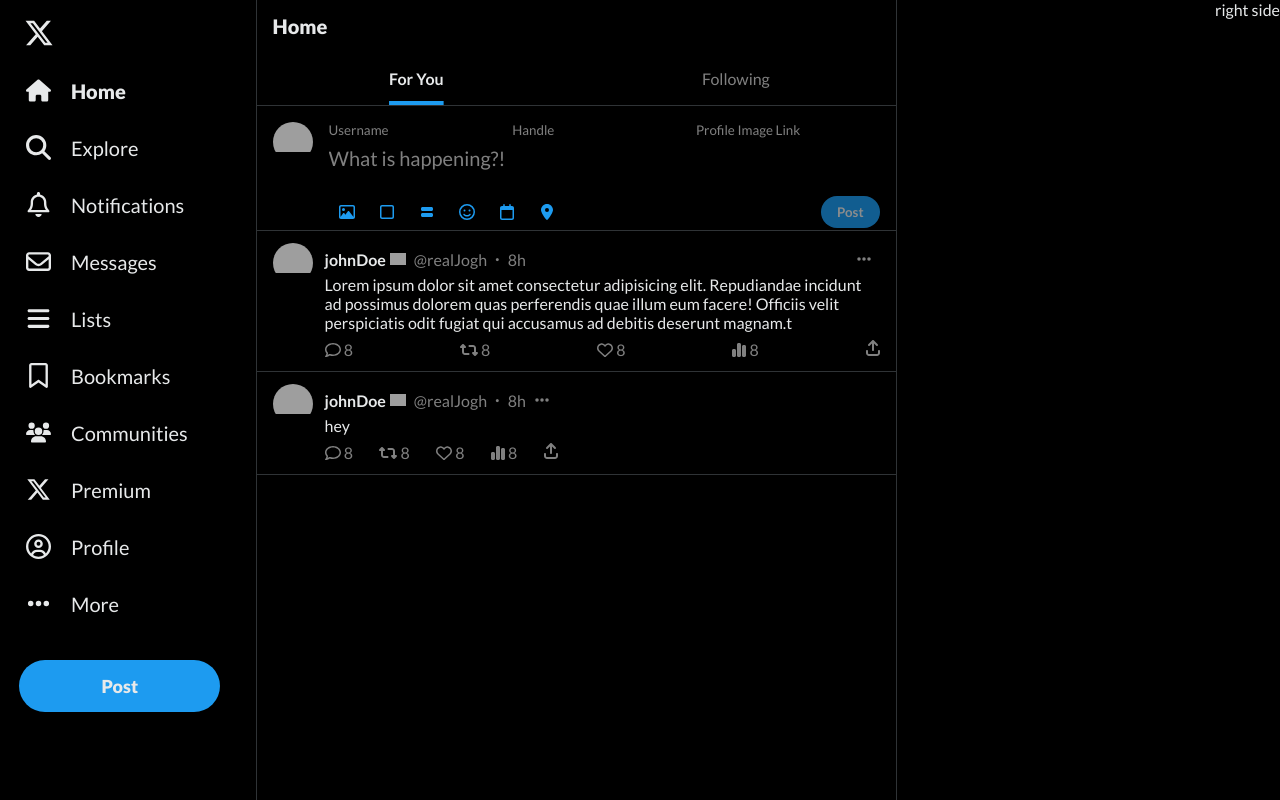
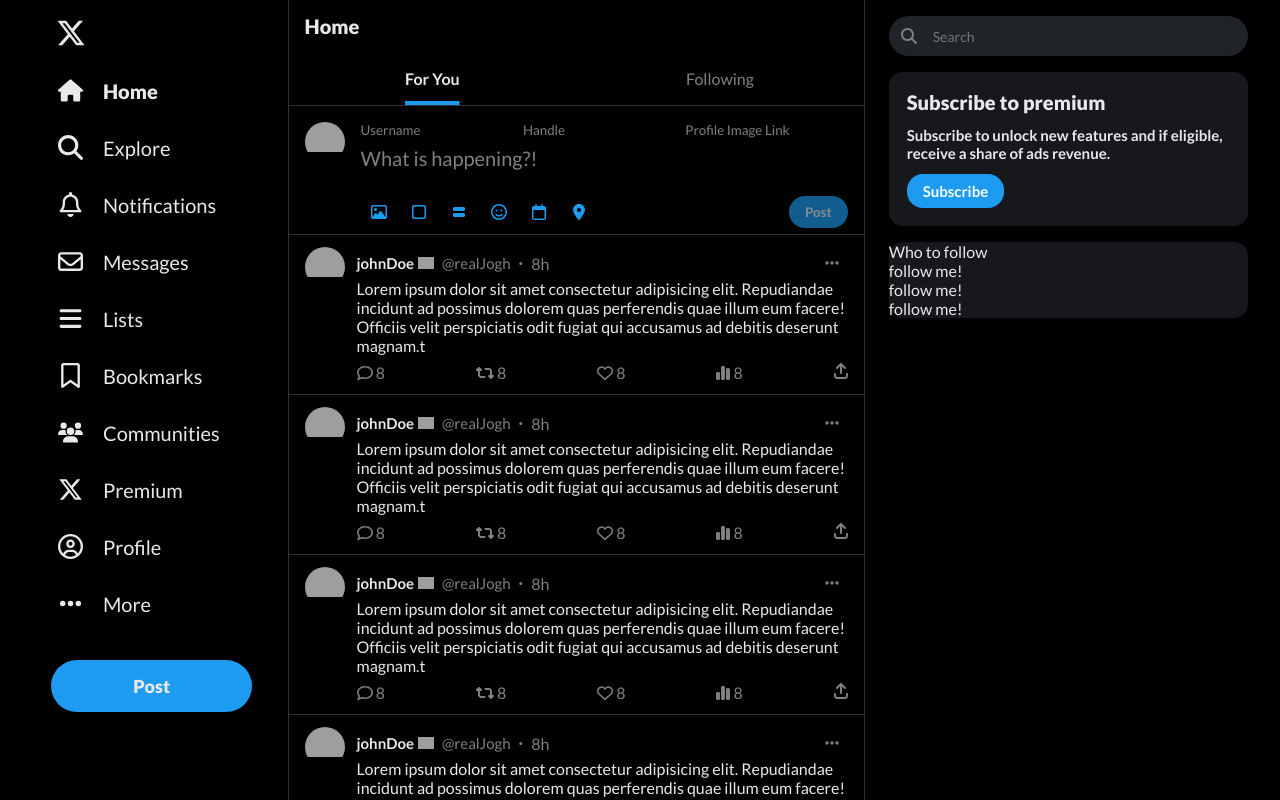
Before and after one commit to PatrikasDapsys/TwitterTS, a Vue app: page / in a window 1280 px wide. Built offline with nearby package versions, Linux system fonts and the light colour scheme; grey boxes are pictures that could not be loaded.

Commit message:
working on widgets

```diff
--- a/src/App.vue
+++ b/src/App.vue
@@ -1,13 +1,14 @@
 <script setup lang="ts">
 import Feed from "./components/Feed.vue";
 import Sidebar from "./components/Sidebar.vue";
+import Widgets from "./components/Widgets.vue";
 </script>
 
 <template>
   <div class="container">
     <div class="sidebar"><Sidebar /></div>
     <div class="feed"><Feed /></div>
-    <div class="widgets">right side</div>
+    <div class="widgets"><Widgets /></div>
   </div>
 </template>
 
@@ -24,17 +25,15 @@
   max-height: 100vh;
 }
 .sidebar {
-  /* width: 20%; */
   flex: 0.2;
 }
 .feed {
   border-left: 0.5px solid var(--border-main);
   border-right: 1px solid var(--border-main);
-  flex: 0.5;
+  flex: 0.45;
   overflow-y: scroll;
 }
 .widgets {
   flex: 0.3;
-  text-align: right; //temp
 }
 </style>
--- a/src/assets/main.scss
+++ b/src/assets/main.scss
@@ -25,6 +25,8 @@
   --border-main: #2f3336;
   --background-main: #000000;
   --background-secondary: #181919;
+  --background-blue-main: #202327;
+  --background-blue-secondary: #16181c;
   --brandBlue: #1d9bf0;
 }
 
--- a/src/components/Feed.vue
+++ b/src/components/Feed.vue
@@ -107,6 +107,48 @@
         profileImg="https://thispersondoesnotexist.com/"
       />
       <Post
+        text="Lorem ipsum dolor sit amet consectetur adipisicing elit. Repudiandae
+        incidunt ad possimus dolorem quas perferendis quae illum eum facere!
+        Officiis velit perspiciatis odit fugiat qui accusamus ad debitis
+        deserunt magnam.t"
+        username="johnDoe"
+        handle="@realJogh"
+        profileImg="https://thispersondoesnotexist.com/"
+      />
+      <Post
+        text="Lorem ipsum dolor sit amet consectetur adipisicing elit. Repudiandae
+        incidunt ad possimus dolorem quas perferendis quae illum eum facere!
+        Officiis velit perspiciatis odit fugiat qui accusamus ad debitis
+        deserunt magnam.t"
+        username="johnDoe"
+        handle="@realJogh"
+        profileImg="https://thispersondoesnotexist.com/"
+      />
+      <Post
+        text="Lorem ipsum dolor sit amet consectetur adipisicing elit. Repudiandae
+        incidunt ad possimus dolorem quas perferendis quae illum eum facere!
+        Officiis velit perspiciatis odit fugiat qui accusamus ad debitis
+        deserunt magnam.t"
+        username="johnDoe"
+        handle="@realJogh"
+        profileImg="https://thispersondoesnotexist.com/"
+      />
+      <Post
+        text="Lorem ipsum dolor sit amet consectetur adipisicing elit. Repudiandae
+        incidunt ad possimus dolorem quas perferendis quae illum eum facere!
+        Officiis velit perspiciatis odit fugiat qui accusamus ad debitis
+        deserunt magnam.t"
+        username="johnDoe"
+        handle="@realJogh"
+        profileImg="https://thispersondoesnotexist.com/"
+      />
+      <Post
+        text="Lorem"
+        username="johnDoe"
+        handle="@realJogh"
+        profileImg="https://thispersondoesnotexist.com/"
+      />
+      <Post
       text="hey"
         username="johnDoe"
         handle="@realJogh"
@@ -171,7 +213,7 @@
   width: 100%;
   border-bottom: 1px solid var(--border-main);
   padding: 16px;
-  padding-bottom: 0;
+  padding-bottom: 4px;
   .createPost__top {
     display: flex;
     width: 100%;
--- /dev/null
+++ b/src/components/FollowSuggestion.vue
@@ -0,0 +1,22 @@
+<script setup lang="ts">
+defineProps({
+  username: {
+    type: String,
+    required: true,
+  },
+  handle: {
+    type: String,
+    required: true,
+  },
+  profileImg: {
+    type: String,
+    required: true,
+  },
+});
+</script>
+
+<template>
+  <div>follow me!</div>
+</template>
+
+<style scoped></style>
--- a/src/components/Post.vue
+++ b/src/components/Post.vue
@@ -5,7 +5,6 @@
   handle: String,
   profileImg: String,
 });
-console.log(props.text);
 </script>
 
 <template>
@@ -15,31 +14,31 @@
         <img :src="profileImg" alt="" />
       </figure>
     </div>
-    <div class="">
+    <div class="post__text">
       <!-- text -->
       <div class="post__top">
         <div class="post__topLeft">
-          <span class="post__top--username">
+          <h2 class="post__top--username">
             {{ username }}
-          </span>
+          </h2>
           <figure class="verified">
             <img
               src="https://upload.wikimedia.org/wikipedia/commons/thumb/e/e4/Twitter_Verified_Badge.svg/1200px-Twitter_Verified_Badge.svg.png"
               alt=""
             />
           </figure>
-          <span class="post__top--handle">
+          <h1 class="post__top--handle">
             {{ handle }}
-          </span>
+          </h1>
           <span class="dot"> &#8226;</span>
           <span> 8h</span>
         </div>
         <font-awesome-icon icon="fa-solid fa-ellipsis" />
       </div>
 
-      <div class="post__middle">
+      <p class="post__middle">
         {{ text }}
-      </div>
+      </p>
       <div class="post__bottom">
         <div>
           <font-awesome-icon icon="fa-regular fa-comment" />
@@ -96,6 +95,12 @@
   margin: 0 8px 0 4px;
 }
 
+.post__text {
+  display: flex;
+  flex-direction: column;
+  flex: 1;
+}
+
 .post__top {
   display: flex;
   justify-content: space-between;
@@ -105,6 +110,13 @@
   }
   .post__topLeft {
     display: flex;
+    h1,
+    h2 {
+      font-size: 15px;
+    }
+    h1 {
+      font-weight: normal;
+    }
     span:first-child {
       cursor: pointer;
       font-weight: 700;
--- a/src/components/Sidebar.vue
+++ b/src/components/Sidebar.vue
@@ -62,12 +62,14 @@
 <template>
   <section>
     <div class="container">
-      <figure>
-        <font-awesome-icon icon="fa-brands fa-x-twitter" />
-      </figure>
+      <a href="/">
+        <figure>
+          <font-awesome-icon icon="fa-brands fa-x-twitter" />
+        </figure>
+      </a>
       <ul>
         <li v-for="tab in Tabs">
-          <tabRow :name="tab.name" :icon="tab.icon" :active="tab.active"/>
+          <tabRow :name="tab.name" :icon="tab.icon" :active="tab.active" />
         </li>
       </ul>
       <div class="postWrapper">
@@ -81,6 +83,9 @@
 .container {
   padding: 8px;
   margin-right: 16px;
+  a {
+    color: unset;
+  }
 }
 figure {
   svg {
--- /dev/null
+++ b/src/components/Widgets.vue
@@ -0,0 +1,94 @@
+<script setup lang="ts">
+import FollowSuggestion from "./FollowSuggestion.vue";
+</script>
+<template>
+  <section>
+    <div class="searchBar">
+      <font-awesome-icon icon="fa-solid fa-magnifying-glass" />
+      <input type="text" placeholder="Search" maxlength="30" />
+    </div>
+    <div class="premium background--rounded">
+      <strong> Subscribe to premium </strong>
+      <p>
+        Subscribe to unlock new features and if eligible, receive a share of ads
+        revenue.
+      </p>
+      <button>Subscribe</button>
+    </div>
+    <div class="followSuggestions background--rounded">
+      <div>Who to follow</div>
+      <FollowSuggestion
+        username="Elon Musk"
+        handle="elonmusk"
+        profileImg="https://pbs.twimg.com/profile_images/1683325380441128960/yRsRRjGO_400x400.jpg"
+      />
+      <FollowSuggestion
+        username="John Doe"
+        handle="therealjohndoe"
+        profileImg="https://pbs.twimg.com/profile_images/1683325380441128960/yRsRRjGO_400x400.jpg"
+      />
+      <FollowSuggestion
+        username="John Doe"
+        handle="therealjohndoe"
+        profileImg="https://pbs.twimg.com/profile_images/1683325380441128960/yRsRRjGO_400x400.jpg"
+      />
+    </div>
+  </section>
+</template>
+
+<style lang="scss" scoped>
+section {
+  margin: 16px 0 0 24px;
+}
+
+.background--rounded {
+  background-color: var(--background-blue-secondary);
+  border-radius: 14px;
+}
+
+.searchBar {
+  background-color: var(--background-blue-main);
+  width: 100%;
+  height: 40px;
+  padding: 0 12px;
+  border-radius: 9999px;
+  display: flex;
+  align-items: center;
+  gap: 16px;
+  color: gray;
+  margin-bottom: 16px;
+  input {
+    background-color: transparent;
+    outline: none;
+    color: inherit;
+    flex: 1;
+    font-size: 14px;
+  }
+}
+
+.premium {
+  display: flex;
+  flex-direction: column;
+  padding: 18px;
+  gap: 12px;
+  font-weight: 700;
+  font-size: 15px;
+  margin-bottom: 16px;
+  strong {
+    font-size: 20px;
+    font-weight: 900;
+  }
+  button {
+    width: fit-content;
+    padding: 8px 16px;
+    border-radius: 16px;
+    background-color: var(--brandBlue);
+    color: white;
+    font-size: 15px;
+    font-weight: 700;
+  }
+}
+
+.followSuggestions {
+}
+</style>
```
